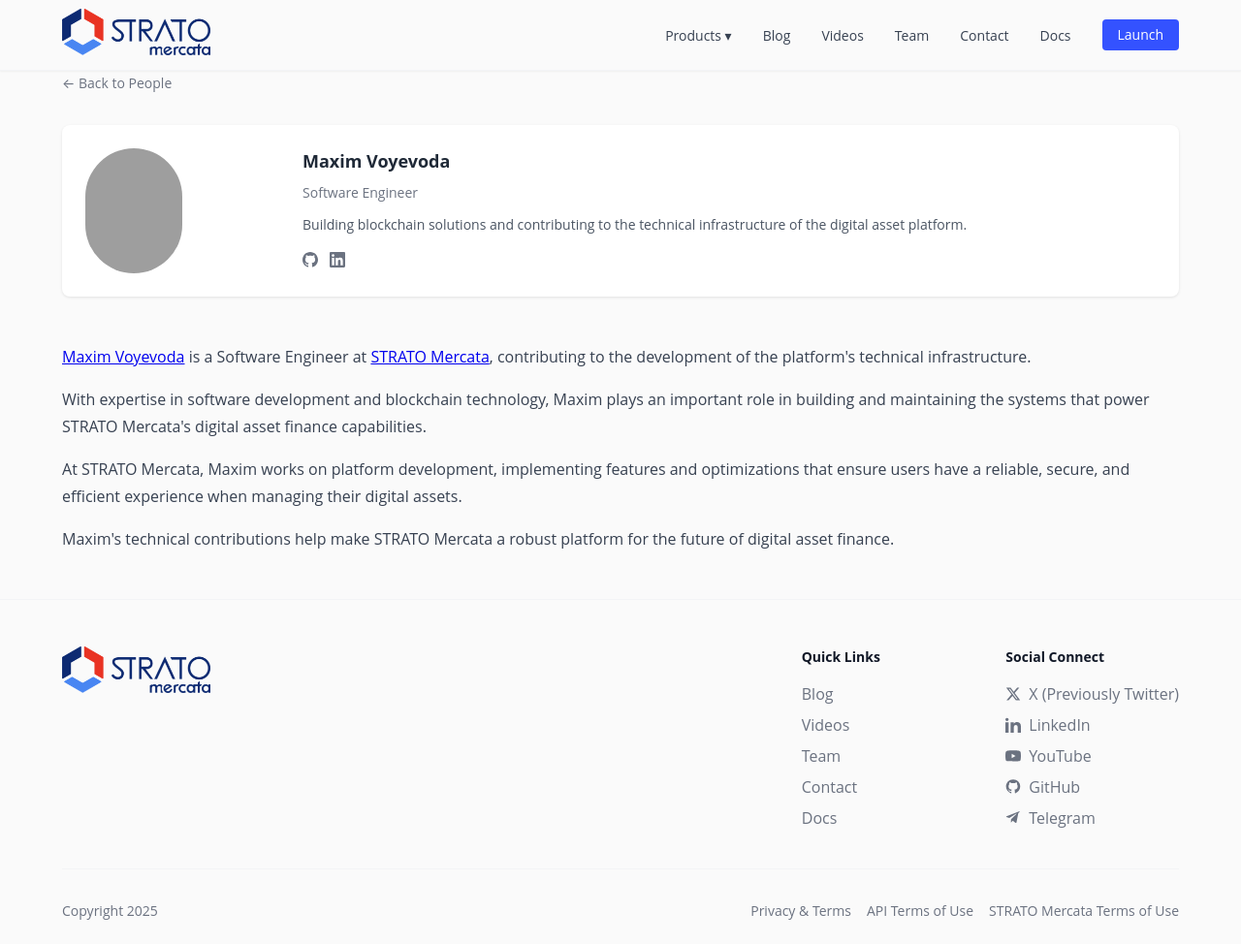
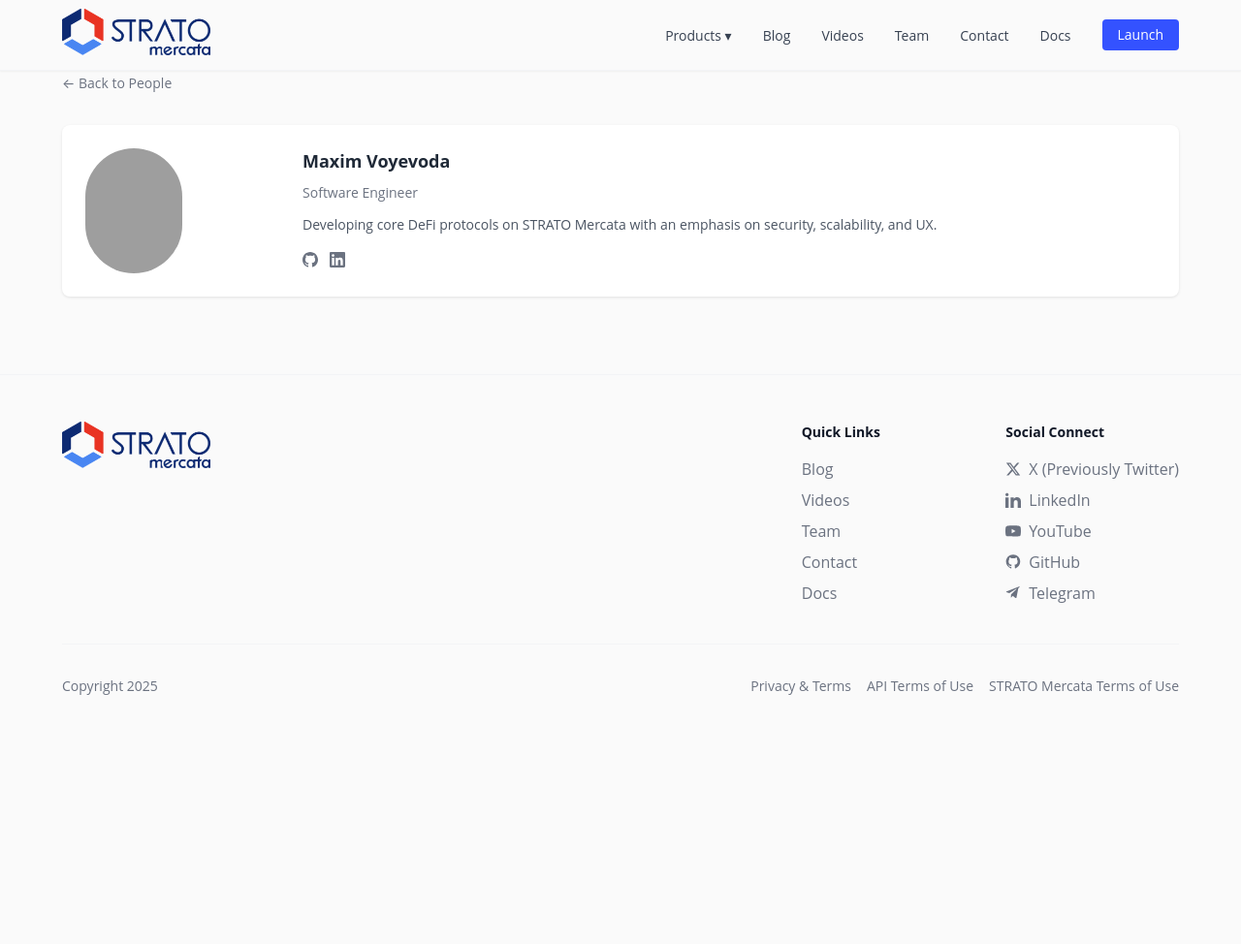
Before and after one commit to stratomercata/stratomercata-website, a Jekyll site: the page built from source/_people/maxim-voyevoda.md, in a window 1280 px wide and 974 px high. Shown: the whole window at 97% size. Built offline with Jekyll 4.4.1, drawn with Linux system fonts in a browser that asks for light colours; comment, search, counter and statistics services are not loaded; grey boxes are pictures that could not be loaded.

Commit message:
Updates from Hasan and Maxim (#25)

```diff
--- a/source/_people/maxim-voyevoda.md
+++ b/source/_people/maxim-voyevoda.md
@@ -6,13 +6,5 @@
 social:
   linkedin: https://linkedin.com/in/mvoyevoda
   github: https://github.com/mvoyevoda
-description: Building blockchain solutions and contributing to the technical infrastructure of the digital asset platform.
+description: Developing core DeFi protocols on STRATO Mercata with an emphasis on security, scalability, and UX.
 ---
-
-Maxim Voyevoda is a Software Engineer at [STRATO Mercata](https://stratomercata.com), contributing to the development of the platform's technical infrastructure.
-
-With expertise in software development and blockchain technology, Maxim plays an important role in building and maintaining the systems that power STRATO Mercata's digital asset finance capabilities.
-
-At STRATO Mercata, Maxim works on platform development, implementing features and optimizations that ensure users have a reliable, secure, and efficient experience when managing their digital assets.
-
-Maxim's technical contributions help make STRATO Mercata a robust platform for the future of digital asset finance.
```
Also changed, not shown: source/_people/hasan-alqassab.md (+3 -2 lines).
